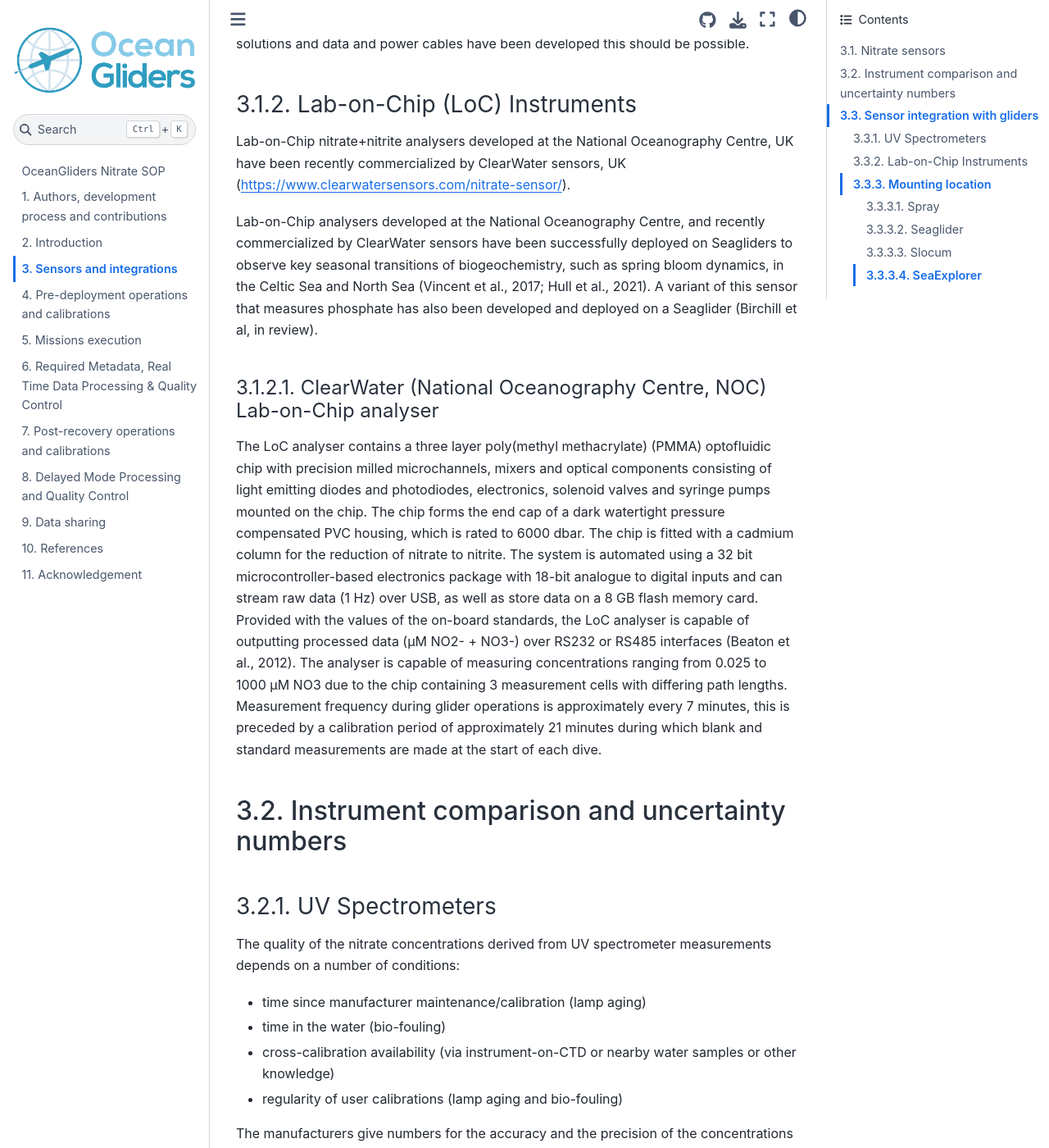
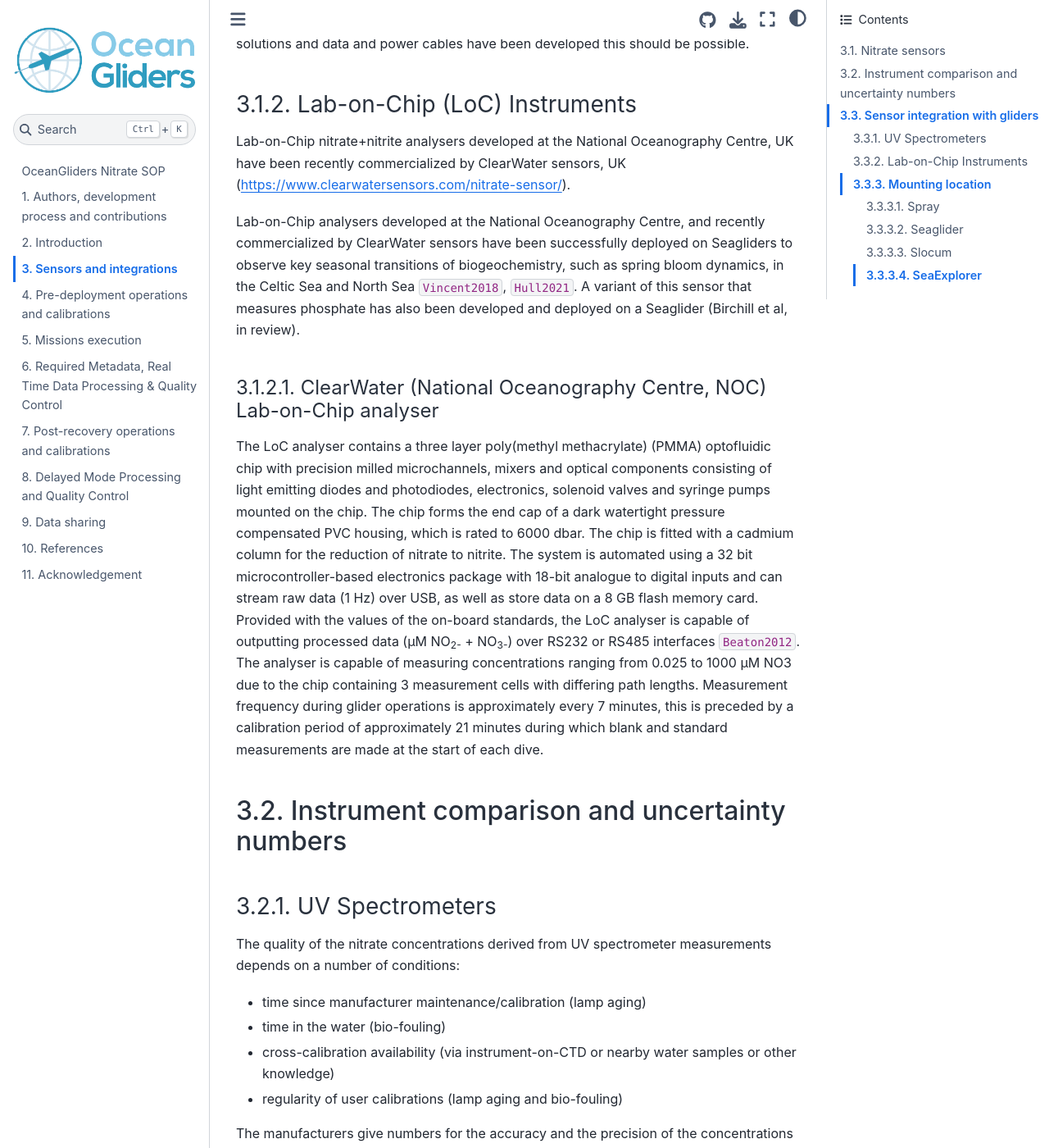
Before and after one commit to OceanGlidersCommunity/Nitrate_SOP, a Jupyter Book: the page built from sections/nitrate_sensors_integration.md, in a window 1280 px wide and 1400 px high, scrolled down 2758 px. Shown: the whole window at 82% size. Built offline with Jupyter Book 1.0.4 settings and Sphinx 7.4.7 and the Sphinx Book theme 1.1.4, drawn with Linux system fonts in a browser that asks for light colours; cross-references to code outside the pages are shown as plain code; some of the changed text lies outside the part shown.

Commit message:
Update nitrate_sensors_integration.md

```diff
--- a/sections/nitrate_sensors_integration.md
+++ b/sections/nitrate_sensors_integration.md
@@ -4,7 +4,7 @@
 
 ### UV Spectrometers
 To our knowledge there are currently at least two different instruments for UV spectroscopy Nitrate measurements in seawater, one manufactured by Sea-Bird Scientific (USA) called Deep SUNA and one by TriOS (Germany) called OPUS.
-A similar instrument has been developed in China {cite}`zhu2021` but is not yet commercially available.
+A similar instrument has been developed in China {cite}`Zhu2021` but is not yet commercially available.
 Deep SUNAs have been specially developed for use on gliders and Argo floats and have been in use now for several years with good experiences.
 OPUS instruments have been tested on floats within the Euro-Argo project (https://www.euro-argo.eu/) but not yet on gliders.
 Both instruments have a 10 mm sample path length in common as this appears to be optimal for the used light sources and spectral sensors and the Nitrate concentrations expected in seawater.
@@ -12,13 +12,13 @@ Apart from these instruments there exists a larger number of submersible Nitrate
 Whether these could be modified for use in seawater and on gliders is not known.
 
 #### Sea-Bird Scientific Deep SUNA
-These instruments are based on the original development by {cite}`johnson2002` from MBARI.
+These instruments are based on the original development by {cite}`Johnson2002` from MBARI.
 The original was intended for use in underwater moorings and thus had a more voluminous housing to accommodate batteries.
 The MBARI-ISUS was commercialized by Satlantic under the same name (Satlantic-ISUS).
 Satlantic was in 2011 acquired by Sea-Bird Scientific which continues to produce the instruments.
 Satlantic modified the design of the ISUS which used a mirror together with a light source and a spectrometer next to each other to that of the SUNA which has a light source and a spectrometer on opposing sides of the sample volume.
 This modified instrument relied on external power and thus was able to have a much more lightweight and streamlined design.
-The SUNA was further developed into the Deep SUNA which was optimized for the use on autonomous vehicles like gliders or floats with a pressure rating of 2000 dbar and a large internal memory (see also {cite}`johnson2018`).
+The SUNA was further developed into the Deep SUNA which was optimized for the use on autonomous vehicles like gliders or floats with a pressure rating of 2000 dbar and a large internal memory (see also {cite}`Johnson2018`).
 
 All these instruments share the same basic configuration with a Deuterium UV lamp and a 256 channel UV spectrometer covering the wavelengths from 190 to 370 nm.
 Their internal processor is capable of not only storing the measured spectra but also of converting the data in real time into estimates of the Nitrate concentration.
@@ -71,14 +71,14 @@ We are not aware of any application of a TriOS OPUS on gliders, but once mountin
 ### Lab-on-Chip (LoC) Instruments
 Lab-on-Chip nitrate+nitrite analysers developed at the National Oceanography Centre, UK have been recently commercialized by ClearWater sensors, UK (https://www.clearwatersensors.com/nitrate-sensor/).
 
-Lab-on-Chip analysers developed at the National Oceanography Centre, and recently commercialized by ClearWater sensors have been successfully deployed on Seagliders to observe key seasonal transitions of biogeochemistry, such as spring bloom dynamics, in the Celtic Sea and North Sea (Vincent et al., 2017; Hull et al., 2021).
+Lab-on-Chip analysers developed at the National Oceanography Centre, and recently commercialized by ClearWater sensors have been successfully deployed on Seagliders to observe key seasonal transitions of biogeochemistry, such as spring bloom dynamics, in the Celtic Sea and North Sea {cite}`Vincent2018`, {cite}`Hull2021`.
 A variant of this sensor that measures phosphate has also been developed and deployed on a Seaglider (Birchill et al, in review).
 
 #### ClearWater (National Oceanography Centre, NOC) Lab-on-Chip analyser
 The LoC analyser contains a three layer poly(methyl methacrylate) (PMMA) optofluidic chip with precision milled microchannels, mixers and optical components consisting of light emitting diodes and photodiodes, electronics, solenoid valves and syringe pumps mounted on the chip.
 The chip forms the end cap of a dark watertight pressure compensated PVC housing, which is rated to 6000 dbar. The chip is fitted with a cadmium column for the reduction of nitrate to nitrite.
 The system is automated using a 32 bit microcontroller-based electronics package with 18-bit analogue to digital inputs and can stream raw data (1 Hz) over USB, as well as store data on a 8 GB flash memory card.
-Provided with the values of the on-board standards, the LoC analyser is capable of outputting processed data (µM NO2- + NO3-) over RS232 or RS485 interfaces (Beaton et al., 2012).
+Provided with the values of the on-board standards, the LoC analyser is capable of outputting processed data (µM NO<sub>2-</sub> + NO<sub>3-</sub>) over RS232 or RS485 interfaces {cite}`Beaton2012`.
 The analyser is capable of measuring concentrations ranging from 0.025 to 1000 µM NO3 due to the chip containing 3 measurement cells with differing path lengths.
 Measurement frequency during glider operations is approximately every 7 minutes, this is preceded by a calibration period of approximately 21 minutes during which blank and standard measurements are made at the start of each dive.
 
@@ -114,9 +114,9 @@ Bio-fouling and other influences are not included.
 | OPUS  | 1/3 | <=8 | 5% +0.7 | 0.36 (3) | 2.1 | 1.3 (4) | 1.0 (5)  |
 | LoC  | 0.0002 (7 min) | 1.5 | 3 % for concentration range 5.63 to 44.43 (1) | 4 % for concentration range 5.63 to 44.43 (1) | 0.025 | 0.14 (2) |   |
 
-(1) from estimates of combined uncertainty estimated via the analysis of certified reference materials using 7 analysers (Birchill et al., 2019).
+(1) from estimates of combined uncertainty estimated via the analysis of certified reference materials using 7 analysers {cite}`Birchill2019`.
 
-(2) not a standard mode of operation for the LoC analyser, values are from a CTD trial deployment (Vincent et al., 2017).
+(2) not a standard mode of operation for the LoC analyser, values are from a CTD trial deployment {cite}`Vincent2018`.
 
 (3) It is unclear whether the OPUS’ accuracy and precision values given by the manufacturer use internal averaging of several spectra. The typical noise on CTDs was determined using single non-averaged spectra.
 
```
